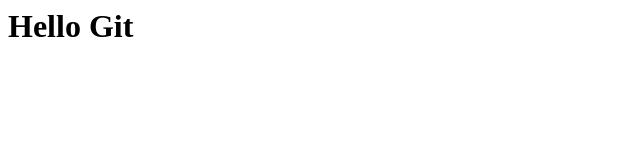
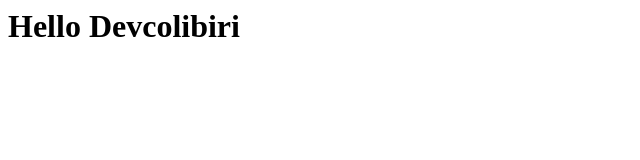
Before and after one commit to VyacheslavSapak/git-sample, a plain HTML site: page index.html in a window 1280 px wide. Shown: the whole page, without its empty margins (0-640 px from the left). Drawn offline with Linux system fonts and the light colour scheme.

Commit message:
Wrong commit

```diff
--- a/index.html
+++ b/index.html
@@ -1 +1 @@
-<h1>Hello Git</h1>
+<h1>Hello Devcolibiri</h1>
```
